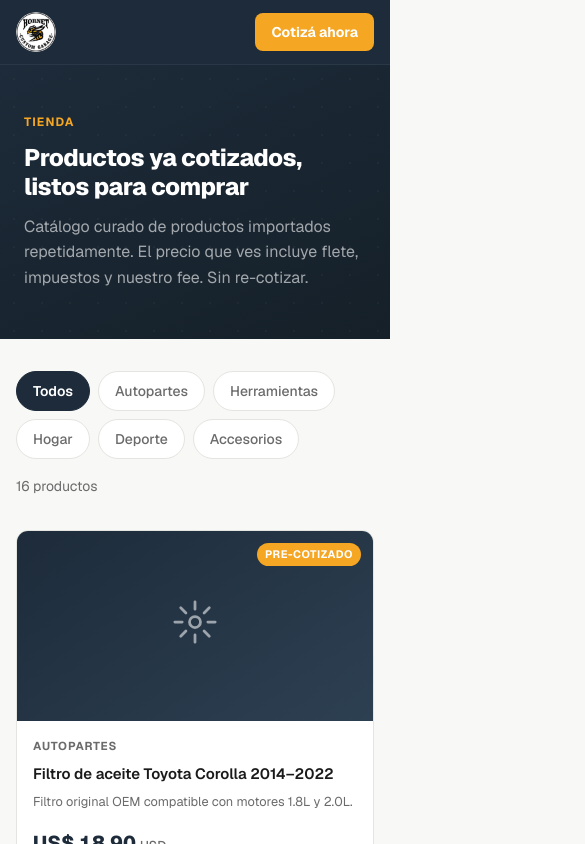
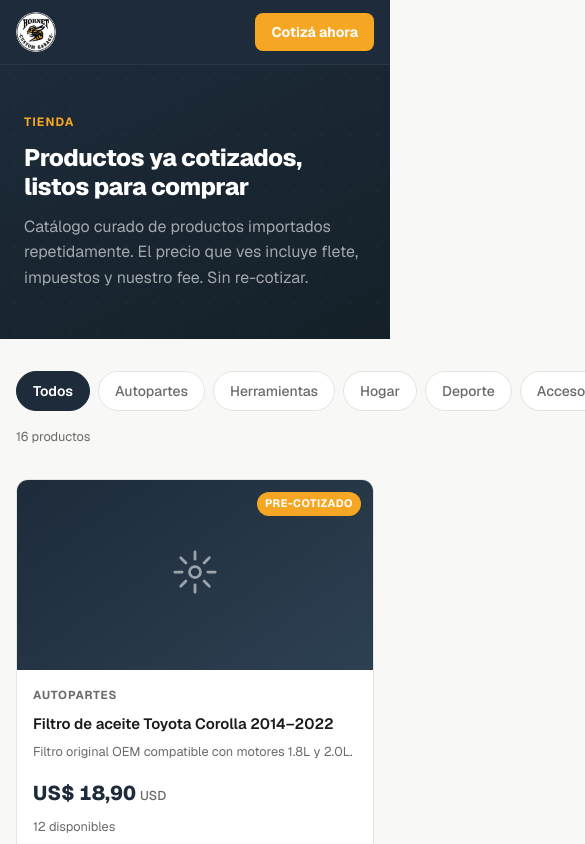
Before and after one commit to LucasGomezLG/HornetImports, a Next.js app: page /tienda in a window 390 px wide. Shown: the top 844 px of the page, 585 px wide, since content can reach past the window. Built offline with nearby package versions, Linux system fonts and the light colour scheme.

Commit message:
style: complete responsive mobile sweep
- Filter tabs horizontally scrollable (hidden scrollbar) on <=520px for tienda and marketplace
- CotizadorForm section/footer padding tightened on mobile

```diff
--- a/src/components/marketplace/ListingGrid.module.css
+++ b/src/components/marketplace/ListingGrid.module.css
@@ -199,6 +199,32 @@
 }
 
 @media (max-width: 520px) {
+  .filterBar {
+    flex-direction: column;
+    align-items: stretch;
+    gap: var(--space-3);
+  }
+
+  .filterTabs {
+    flex-wrap: nowrap;
+    overflow-x: auto;
+    -webkit-overflow-scrolling: touch;
+    padding-bottom: var(--space-1);
+    scrollbar-width: none;
+  }
+
+  .filterTabs::-webkit-scrollbar {
+    display: none;
+  }
+
+  .tab {
+    flex-shrink: 0;
+  }
+
+  .count {
+    font-size: 0.8rem;
+  }
+
   .grid { grid-template-columns: 1fr; }
   .wrapper { padding: 0 var(--space-4) var(--space-12); }
 }
--- a/src/components/tienda/ProductGrid.module.css
+++ b/src/components/tienda/ProductGrid.module.css
@@ -87,6 +87,34 @@
   }
 }
 
+@media (max-width: 520px) {
+  .filterBar {
+    flex-direction: column;
+    align-items: stretch;
+    gap: var(--space-3);
+  }
+
+  .filterTabs {
+    flex-wrap: nowrap;
+    overflow-x: auto;
+    -webkit-overflow-scrolling: touch;
+    padding-bottom: var(--space-1);
+    scrollbar-width: none;
+  }
+
+  .filterTabs::-webkit-scrollbar {
+    display: none;
+  }
+
+  .tab {
+    flex-shrink: 0;
+  }
+
+  .count {
+    font-size: 0.8rem;
+  }
+}
+
 @media (max-width: 420px) {
   .grid {
     grid-template-columns: 1fr;
```
Also changed, not shown: src/components/cotizador/CotizadorForm.module.css (+12 -0 lines).
